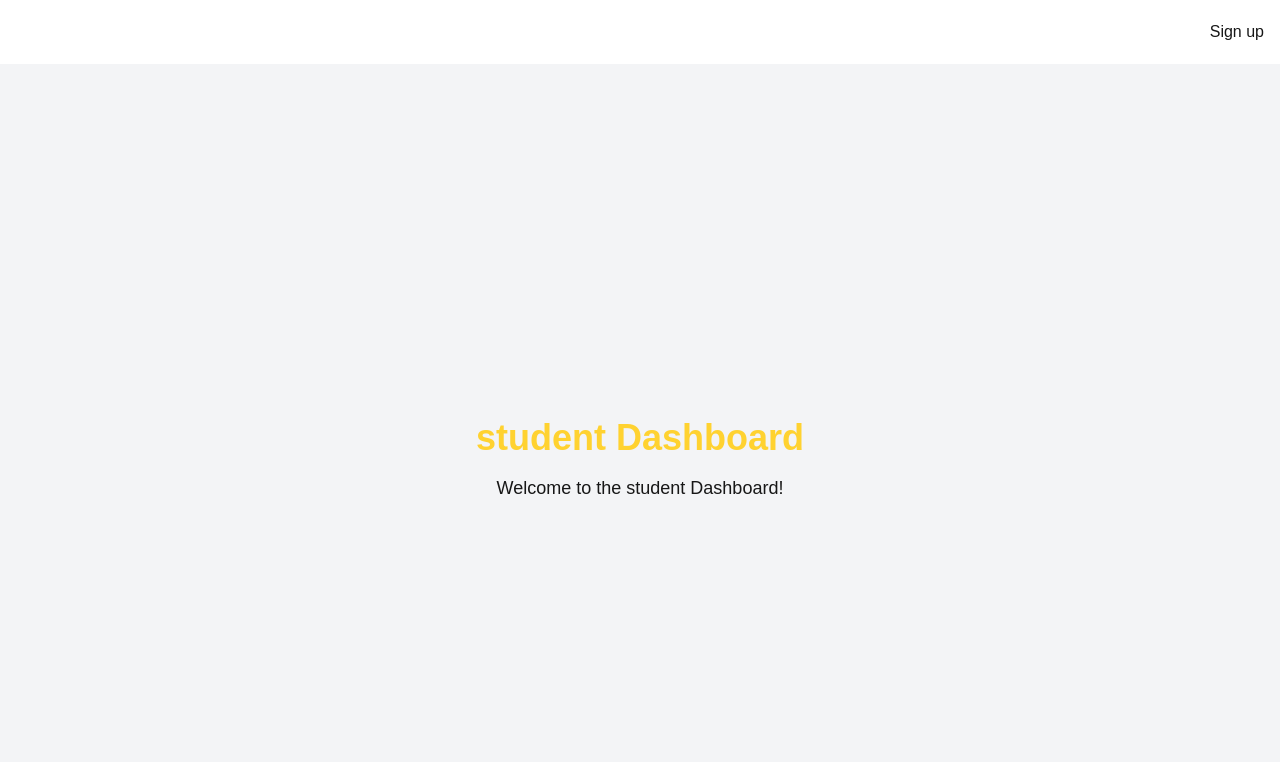
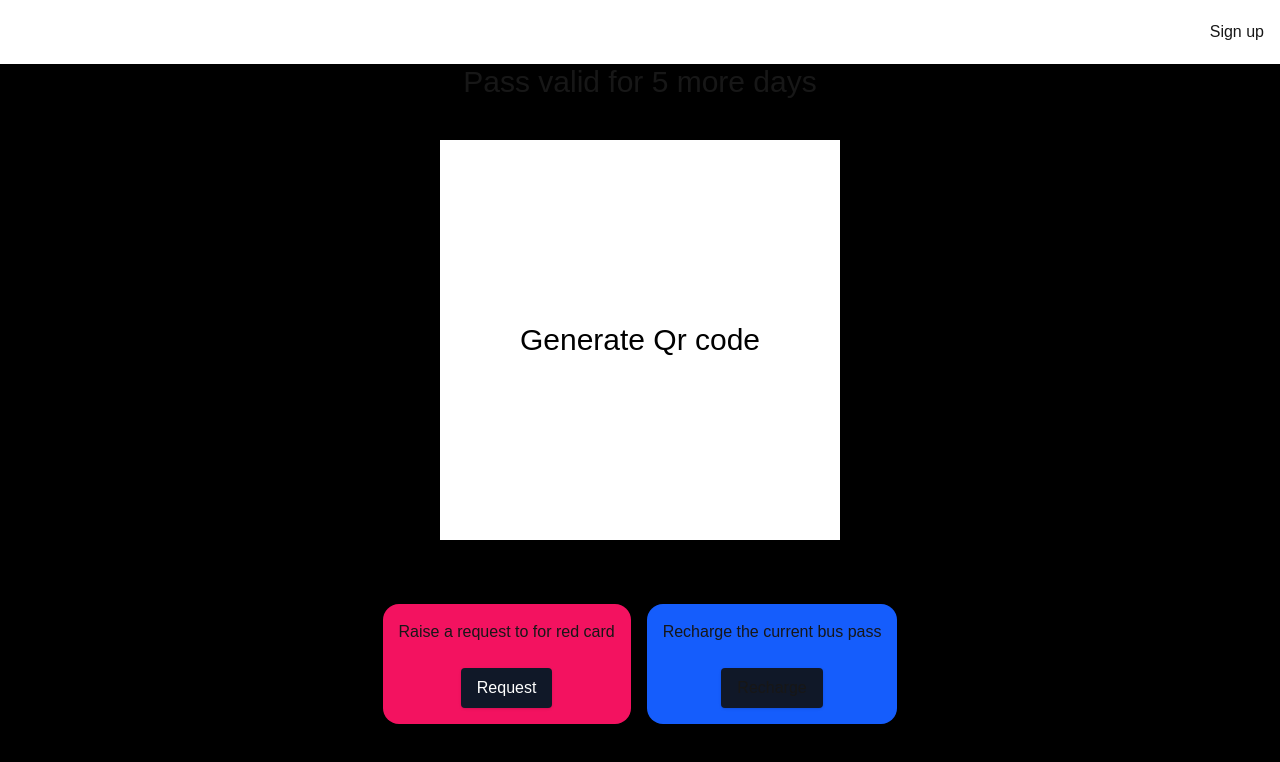
Before and after one commit to AkhilRoyal-5187/Bus-Pass-Automation, a Next.js app: page /studentdash in a window 1280 px wide. Shown: the top 762 px of the page. Built offline with nearby package versions, Linux system fonts and the light colour scheme; no server answers.

Commit message:
student dashboard is done and added

```diff
--- a/src/app/admindash/page.tsx
+++ b/src/app/admindash/page.tsx
@@ -1,6 +1,7 @@
 "use client";
 
 import React from "react";
+
 // Assuming cn is imported from a utility library like clsx or tailwind-merge
 // If you don't have clsx or tailwind-merge installed, you'll need to install one of them:
 // npm install clsx
@@ -10,6 +11,7 @@ import React from "react";
 // import { cn } from 'clsx'; // or 'tailwind-merge'
 // If you have a custom cn utility, ensure it's correctly imported.
 import clsx from "clsx";
+
 import "../globals.css";
 
 export default function AdminDash() {
--- a/src/app/studentdash/page.tsx
+++ b/src/app/studentdash/page.tsx
@@ -1,14 +1,35 @@
 "use client";
+
+
 
 import React from "react";
 
 export default function  StudentDash(){
     return(
         console.log("admin dashboard"),
-        <div className="flex flex-col items-center justify-center h-screen bg-gray-100">
-            <h1 className="text-4xl font-bold mb-4 text-amber-300">student Dashboard</h1>
-            <p className="text-lg mb-2">Welcome to the student Dashboard!</p>
+        <div className="flex flex-col items-center  h-screen bg-black">
+            <div>
+                <p className="text-3xl">Pass valid for 5 more days</p>
+            </div>
+           <div className="mt-10">
+            <div className="qr-container bg-white h-100 w-100 text-black flex justify-center items-center text-3xl "> Generate  Qr code</div>
+            <div className=""> </div>
+           </div>
 
+           <div className="flex gap-4">
+           <div className="flex justify-center items-center flex-col mt-16 bg-[#F31260] p-4 rounded-2xl">
+                <p>Raise a request to for red card</p>
+                <button className="bg-gray-900 text-white px-4 py-2 rounded shadow mt-6">
+                    Request
+                </button>
+           </div>
+           <div className="flex justify-center items-center flex-col mt-16 bg-blue-600 p-4 rounded-2xl">
+                <p>Recharge the current bus pass</p>
+                <button className="bg-gray-900  px-4 py-2 rounded shadow mt-6">
+                    Recharge
+                </button>
+           </div>
+           </div>
 
 
 
```
Also changed, not shown: src/app/component/studentDashboard.tsx (deleted).
